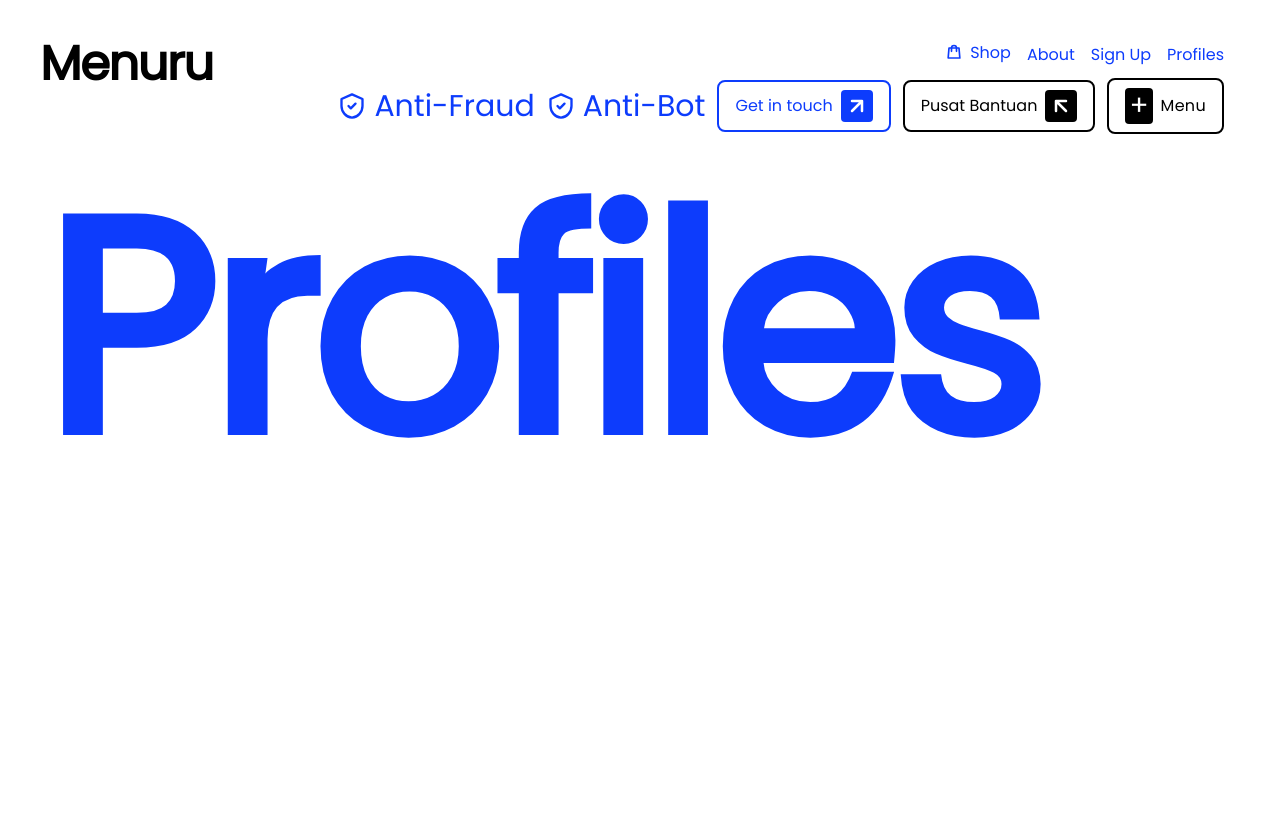
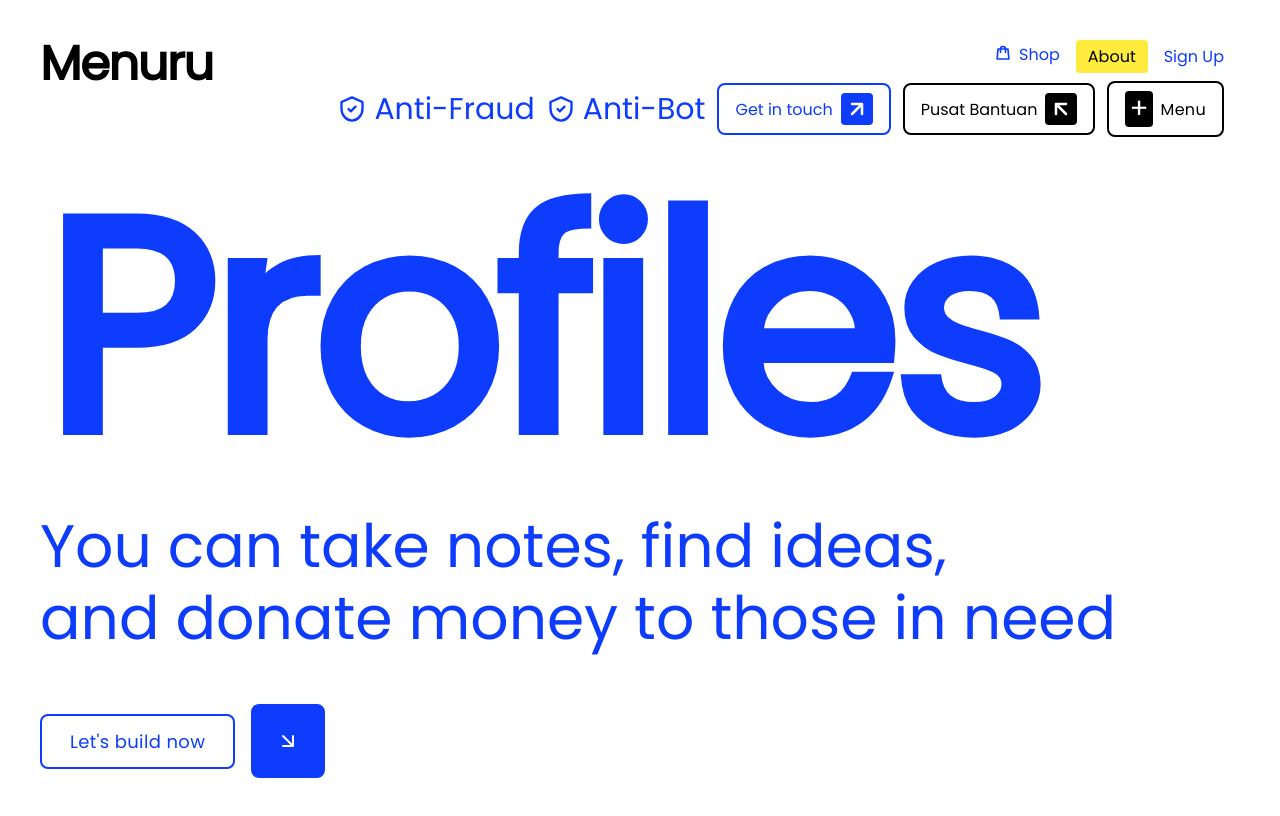
Before and after one commit to vinividivicilala/lolo, a Next.js app in the folder faq/: page /profile in a window 1280 px wide. Shown: the top 816 px of the page. Built offline with nearby package versions, Linux system fonts and the light colour scheme; no server answers.

Commit message:
Update page.tsx

```diff
--- a/faq/app/profile/page.tsx
+++ b/faq/app/profile/page.tsx
@@ -42,6 +42,12 @@ if (typeof window !== "undefined") {
 const FONT_FAMILY = "'Poppins', 'Poppins Fallback', sans-serif";
 
 // SVG Icons
+const NorthEastArrow = ({ size = 20 }: { size?: number }) => (
+  <svg width={size} height={size} viewBox="0 0 24 24" fill="none" xmlns="http://www.w3.org/2000/svg">
+    <path d="M7 7L17 17M17 7V17H7" stroke="currentColor" strokeWidth="2" strokeLinecap="round" strokeLinejoin="round"/>
+  </svg>
+);
+
 const SouthEastArrow = ({ size = 24 }: { size?: number }) => (
   <svg width={size} height={size} viewBox="0 0 24 24" fill="none" xmlns="http://www.w3.org/2000/svg">
     <path d="M7 17L17 7M17 17V7H7" stroke="currentColor" strokeWidth="2.5" strokeLinecap="round" strokeLinejoin="round"/>
@@ -74,6 +80,9 @@ export default function ProfilePage(): React.JSX.Element {
   const preloaderRef = useRef<HTMLDivElement>(null);
   const textRef = useRef<HTMLSpanElement>(null);
   const titleRef = useRef<HTMLHeadingElement>(null);
+  const subtitleRef = useRef<HTMLDivElement>(null);
+  const buttonRef = useRef<HTMLDivElement>(null);
+  const arrowRef = useRef<HTMLDivElement>(null);
   const profileRef = useRef<HTMLHeadingElement>(null);
   const menuOverlayRef = useRef<HTMLDivElement>(null);
   const navbarRef = useRef<HTMLDivElement>(null);
@@ -314,7 +323,7 @@ export default function ProfilePage(): React.JSX.Element {
             zIndex: 1,
             marginTop: "60px",
           }}>
-            {/* Profiles - font 400px, warna biru, di bawah judul */}
+            {/* Profiles - font 400px, warna biru */}
             <div
               ref={profileRef}
               className="profile-title"
@@ -332,11 +341,86 @@ export default function ProfilePage(): React.JSX.Element {
                   lineHeight: 1,
                   margin: 0,
                   padding: 0,
+                  paddingBottom: "30px",
                   letterSpacing: "-0.03em",
                 }}
               >
                 Profiles
               </h2>
+            </div>
+
+            {/* Subtitle */}
+            <div
+              ref={subtitleRef}
+              className="subtitle"
+              style={{
+                textAlign: "left",
+                position: "relative",
+              }}
+            >
+              <p
+                style={{
+                  fontSize: "60px",
+                  fontWeight: 400,
+                  color: "#0D3CFC",
+                  fontFamily: FONT_FAMILY,
+                  lineHeight: 1.2,
+                  margin: 0,
+                  padding: 0,
+                  paddingBottom: "30px",
+                  whiteSpace: "pre-line",
+                }}
+              >
+                {`You can take notes, find ideas,\nand donate money to those in need`}
+              </p>
+            </div>
+
+            {/* Tombol dan Arrow */}
+            <div style={{ display: "flex", alignItems: "center", gap: "16px", marginTop: "20px", position: "relative" }}>
+              <div
+                ref={buttonRef}
+                className="cta-button"
+                style={{
+                  display: "inline-block",
+                  border: "2px solid #0D3CFC",
+                  borderRadius: "8px",
+                  padding: "12px 28px",
+                  cursor: "pointer",
+                  backgroundColor: "transparent",
+                }}
+              >
+                <span
+                  style={{
+                    fontSize: "18px",
+                    fontWeight: 500,
+                    color: "#0D3CFC",
+                    fontFamily: FONT_FAMILY,
+                    letterSpacing: "0.02em",
+                  }}
+                >
+                  Let's build now
+                </span>
+              </div>
+
+              <div
+                ref={arrowRef}
+                className="arrow-box"
+                style={{
+                  display: "inline-flex",
+                  alignItems: "center",
+                  justifyContent: "center",
+                  border: "2px solid #0D3CFC",
+                  borderRadius: "8px",
+                  padding: "10px",
+                  cursor: "pointer",
+                  backgroundColor: "#0D3CFC",
+                  color: "#ffffff",
+                  width: "50px",
+                  height: "50px",
+                }}
+              >
+                <NorthEastArrow size={24} />
+              </div>
             </div>
           </div>
         </div>
@@ -362,7 +446,7 @@ export default function ProfilePage(): React.JSX.Element {
             boxShadow: isMenuOpen ? "0 4px 20px rgba(0,0,0,0.1)" : "none",
           }}
         >
-          {/* Baris atas: Shop, About, Sign Up, Profiles */}
+          {/* Baris atas: Shop, About (dengan bg stabilo), Sign Up */}
           <div
             style={{
               display: "flex",
@@ -379,18 +463,27 @@ export default function ProfilePage(): React.JSX.Element {
               </div>
             </Link>
             <Link href="/about">
-              <div style={{ display: "inline-flex", alignItems: "center", cursor: "pointer" }}>
-                <span style={{ fontSize: "16px", fontWeight: 500, color: "#0D3CFC", fontFamily: FONT_FAMILY }}>About</span>
+              <div style={{
+                display: "inline-flex",
+                alignItems: "center",
+                cursor: "pointer",
+                backgroundColor: "#FFEB3B", // Warna stabilo/kuning
+                padding: "4px 12px",
+                borderRadius: "4px",
+              }}>
+                <span style={{
+                  fontSize: "16px",
+                  fontWeight: 500,
+                  color: "#000000",
+                  fontFamily: FONT_FAMILY
+                }}>
+                  About
+                </span>
               </div>
             </Link>
             <Link href="/signup">
               <div style={{ display: "inline-flex", alignItems: "center", cursor: "pointer" }}>
                 <span style={{ fontSize: "16px", fontWeight: 500, color: "#0D3CFC", fontFamily: FONT_FAMILY }}>Sign Up</span>
-              </div>
-            </Link>
-            <Link href="/profile">
-              <div style={{ display: "inline-flex", alignItems: "center", cursor: "pointer" }}>
-                <span style={{ fontSize: "16px", fontWeight: 500, color: "#0D3CFC", fontFamily: FONT_FAMILY }}>Profiles</span>
               </div>
             </Link>
           </div>
@@ -526,8 +619,22 @@ export default function ProfilePage(): React.JSX.Element {
           .profile-title h2 {
             font-size: 200px !important;
           }
+          .subtitle p {
+            font-size: 48px !important;
+          }
           .title {
             font-size: 36px !important;
+          }
+          .cta-button {
+            padding: 10px 22px !important;
+          }
+          .cta-button span {
+            font-size: 16px !important;
+          }
+          .arrow-box {
+            width: 44px !important;
+            height: 44px !important;
+            padding: 8px !important;
           }
           .get-in-touch {
             padding: 6px 12px !important;
@@ -552,8 +659,26 @@ export default function ProfilePage(): React.JSX.Element {
           .profile-title h2 {
             font-size: 120px !important;
           }
+          .subtitle p {
+            font-size: 36px !important;
+          }
           .title {
             font-size: 28px !important;
+          }
+          .cta-button {
+            padding: 8px 18px !important;
+          }
+          .cta-button span {
+            font-size: 14px !important;
+          }
+          .arrow-box {
+            width: 38px !important;
+            height: 38px !important;
+            padding: 6px !important;
+          }
+          .arrow-box svg {
+            width: 18px !important;
+            height: 18px !important;
           }
           .get-in-touch {
             padding: 4px 10px !important;
@@ -578,8 +703,26 @@ export default function ProfilePage(): React.JSX.Element {
           .profile-title h2 {
             font-size: 80px !important;
           }
+          .subtitle p {
+            font-size: 24px !important;
+          }
           .title {
             font-size: 22px !important;
+          }
+          .cta-button {
+            padding: 6px 14px !important;
+          }
+          .cta-button span {
+            font-size: 12px !important;
+          }
+          .arrow-box {
+            width: 32px !important;
+            height: 32px !important;
+            padding: 4px !important;
+          }
+          .arrow-box svg {
+            width: 14px !important;
+            height: 14px !important;
           }
           .get-in-touch {
             padding: 4px 8px !important;
```
